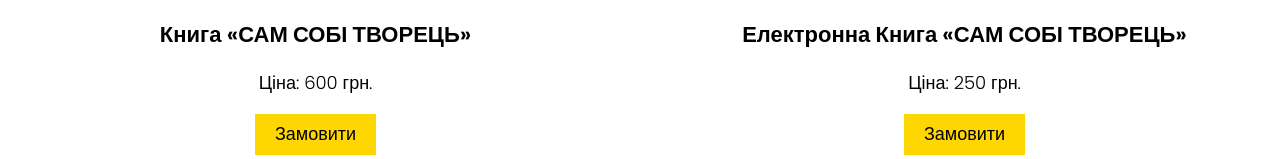
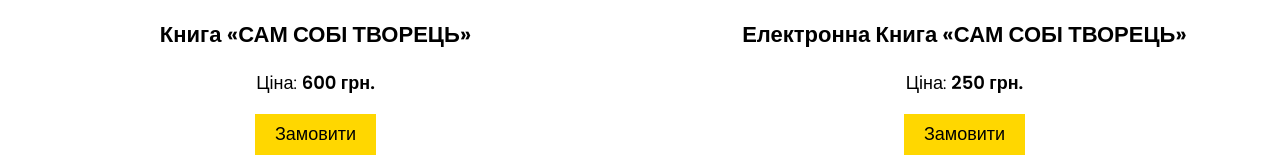
Before and after one commit to DarkhoodS74/1, a plain HTML site: page index.html in a window 1280 px wide. Shown: the part 1856-2015 px from the top of the page. Drawn offline with Linux system fonts and the light colour scheme.

Commit message:
Update index.html

```diff
--- a/index.html
+++ b/index.html
@@ -21,12 +21,12 @@
 
     <main>
         <section class="hero">
+            <div class="hero-image">
+                <img src="IMG_1260.jpeg" alt="Обкладинка книги" class="book-image">
+            </div>
             <div class="hero-text">
                 <h1>САМ СОБІ ТВОРЕЦЬ</h1>
                 <p>Ким би ти не був, будь краще!</p>
-            </div>
-            <div class="hero-image">
-                <img src="IMG_1260.jpeg" alt="Обкладинка книги" class="book-image">
             </div>
         </section>
 
@@ -42,7 +42,7 @@
                     <button class="carousel-button next" onclick="nextSlide(0)">&#10095;</button>
                 </div>
                 <h2>Книга «САМ СОБІ ТВОРЕЦЬ»</h2>
-                <p>Ціна: 600 грн.</p>
+                <p class="price">Ціна: <strong>600 грн.</strong></p>
                 <button class="order-button">Замовити</button>
             </div>
 
@@ -56,7 +56,7 @@
                     <button class="carousel-button next" onclick="nextSlide(1)">&#10095;</button>
                 </div>
                 <h2>Електронна Книга «САМ СОБІ ТВОРЕЦЬ»</h2>
-                <p>Ціна: 250 грн.</p>
+                <p class="price">Ціна: <strong>250 грн.</strong></p>
                 <button class="order-button">Замовити</button>
             </div>
         </section>
```
